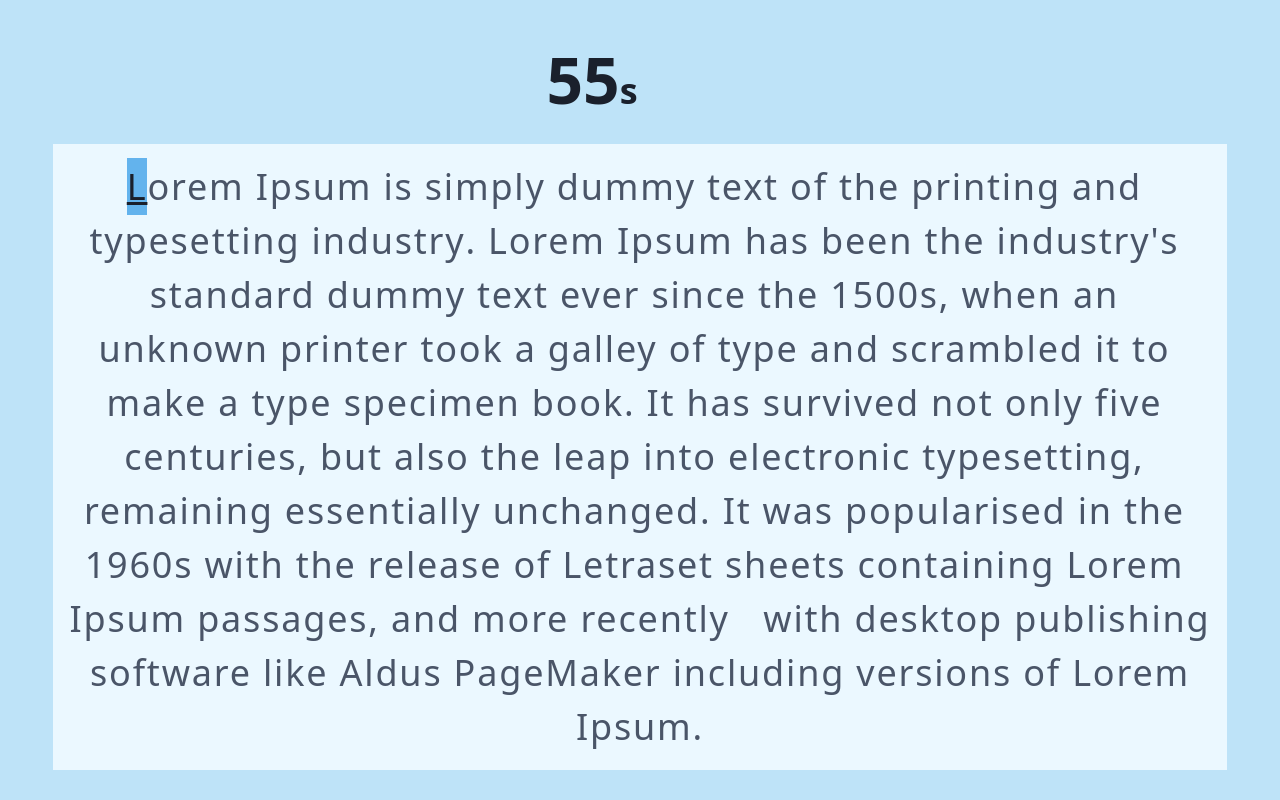
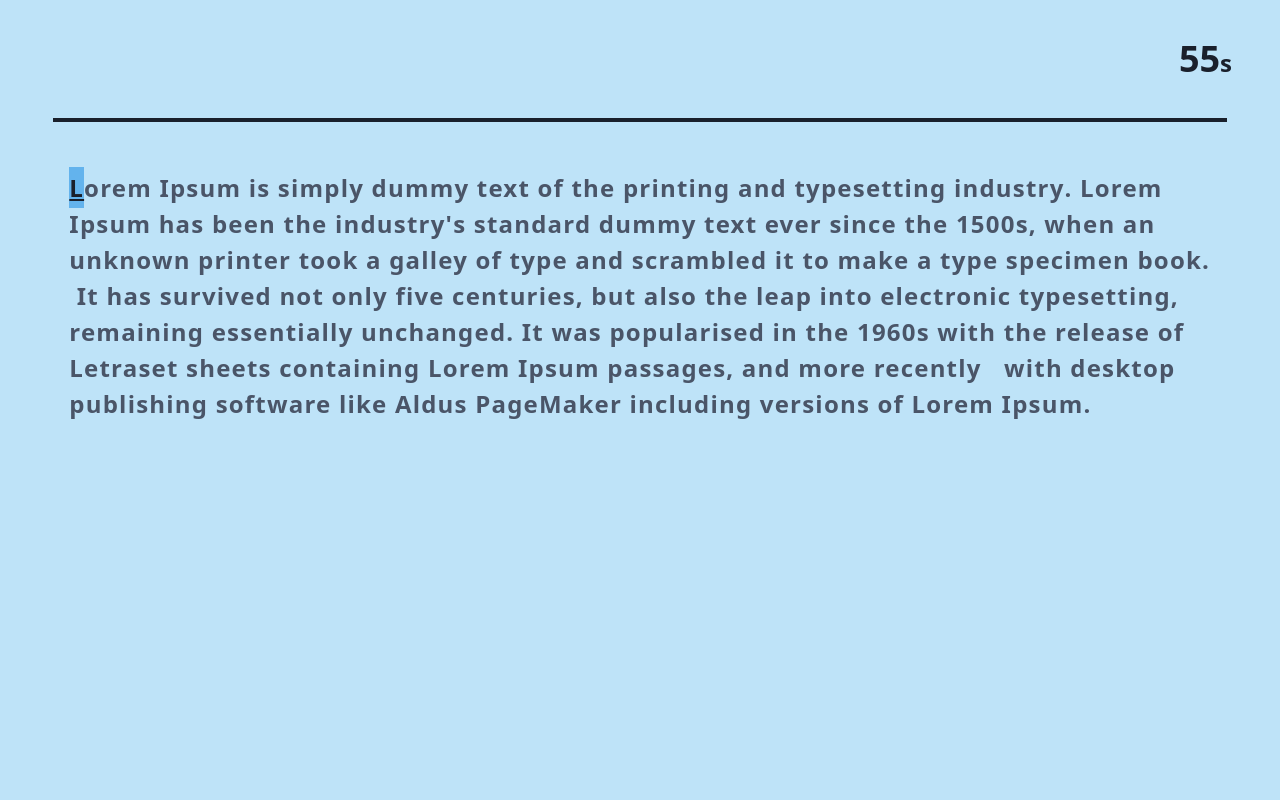
Before and after one commit to JovicaSusa/typee, a React (Create React App) app: page /type in a window 1280 px wide. Built offline with nearby package versions, Linux system fonts and the light colour scheme.

Commit message:
Design changes; added accurancy

```diff
--- a/src/components/TypingBoard.js
+++ b/src/components/TypingBoard.js
@@ -13,7 +13,8 @@ class TypingBoard extends React.Component {
       mistypedIndexes: [],
       currentIndex: 0,
       countdownValue: this.duration,
-      wordsPerMin: null
+      wordsPerMin: null,
+      accurancy: null
     }
   }
 
@@ -29,7 +30,8 @@ class TypingBoard extends React.Component {
 
       if (typedWords > 0) {
         let wordsPerMin = parseInt((typedWords / passedTime) * (this.duration / minutes));
-        this.setState({ wordsPerMin });
+        let accurancy = parseInt(100 - ((this.state.mistypedIndexes.length / this.state.typedText.length) * 100));
+        this.setState({ wordsPerMin, accurancy });
       }
     }, 1000);
   }
@@ -104,15 +106,18 @@ class TypingBoard extends React.Component {
   render() {
     return(
       <div className="flex flex-wrap justify-center">
-        <div className="flex justify-center mt-4 p-4 text-6xl font-bold text-gray-900 items-end">
+        <div className="w-full flex justify-between py-8 text-4xl font-bold text-gray-900">
           <div className="px-12">
-          {this.state.countdownValue}<span className="inline-block text-4xl">{this.state.countdownValue ? "s" : ""}</span>
+            {this.state.accurancy}<span className="inline-block text-2xl">{this.state.accurancy ? "%" : ""}</span>
           </div>
           <div className="px-12">
-            {this.state.wordsPerMin}<span className="inline-block text-4xl">{this.state.wordsPerMin ? "wpm" : ""}</span>
+            {this.state.wordsPerMin}<span className="inline-block text-2xl">{this.state.wordsPerMin ? "wpm" : ""}</span>
+          </div>
+          <div className="px-12">
+            {this.state.countdownValue}<span className="inline-block text-2xl">{this.state.countdownValue ? "s" : ""}</span>
           </div>
         </div>
-        <div className="bg-blue-100 w-11/12 flex flex-wrap justify-center text-4xl text-gray-700 px-4 py-4 tracking-wider">
+        <div className="bg-blue-200 border-t-4 border-gray-900 w-11/12 flex flex-wrap text-2xl font-bold text-gray-700 px-4 py-12 tracking-wider">
           <form>
             <input
               val={this.state.typedText}
```
